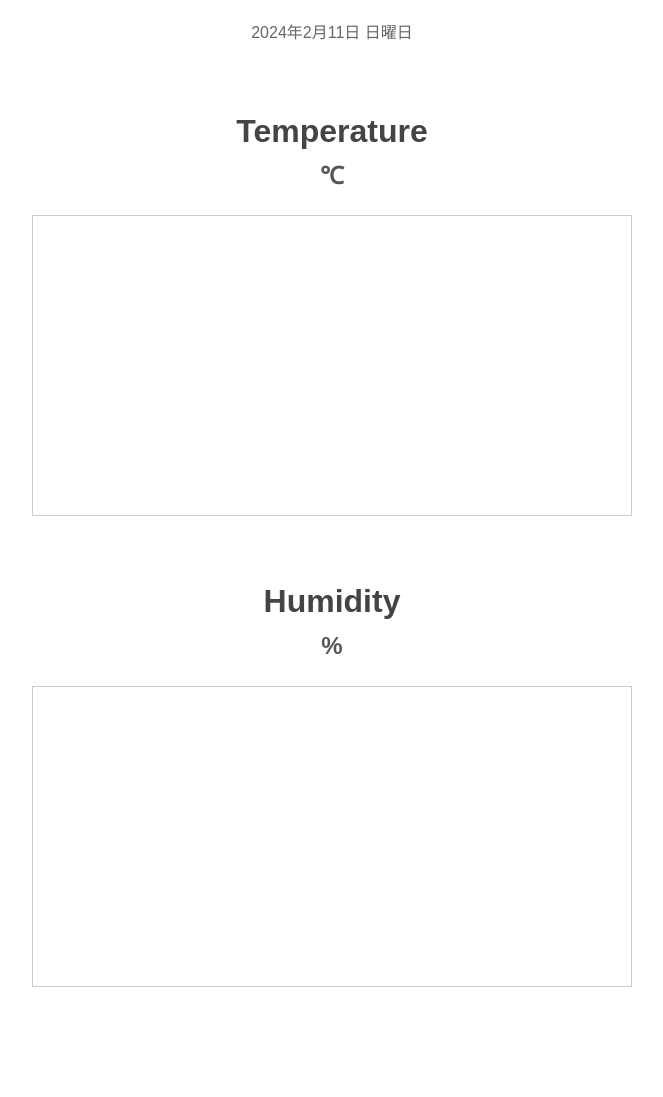
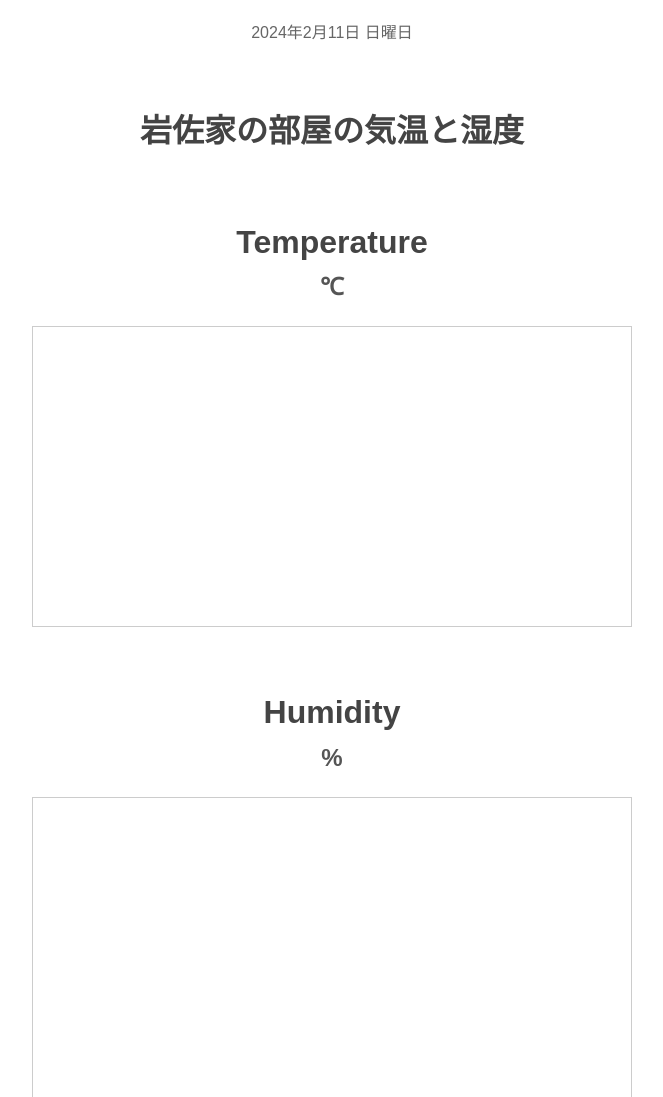
Before and after one commit to KeitaIwasa/Home-IoT-Project, a website: page my-node-app/public/dashboard.html in a window 1280 px wide. Shown: the top 1097 px of the page, without its empty margins (308-971 px from the left). Before the commit the page ends 1047 px from the top, so only its background shows below. Drawn offline with nearby package versions, Linux system fonts and the light colour scheme; no server answers.

Commit message:
title h1

```diff
--- a/my-node-app/public/css/dashboard_style.css
+++ b/my-node-app/public/css/dashboard_style.css
@@ -25,6 +25,7 @@ body {
 h1 {
     color: #444;
     margin-top: 60px;
+    text-align: center;
 }
 
 /* 温度と湿度の値表示部分のスタイル */
--- a/my-node-app/public/dashboard.html
+++ b/my-node-app/public/dashboard.html
@@ -24,7 +24,7 @@
             document.write(year+"年"+month+"月"+day+"日 "+week_ja[week]+"曜日");
         </script>
     </div>
-
+    <h1>岩佐家の部屋の気温と湿度</h1>
     <div class="container">
         <h1>Temperature</h1>
         <h2><span id="latestTemperature"></span>℃</h2>
```
